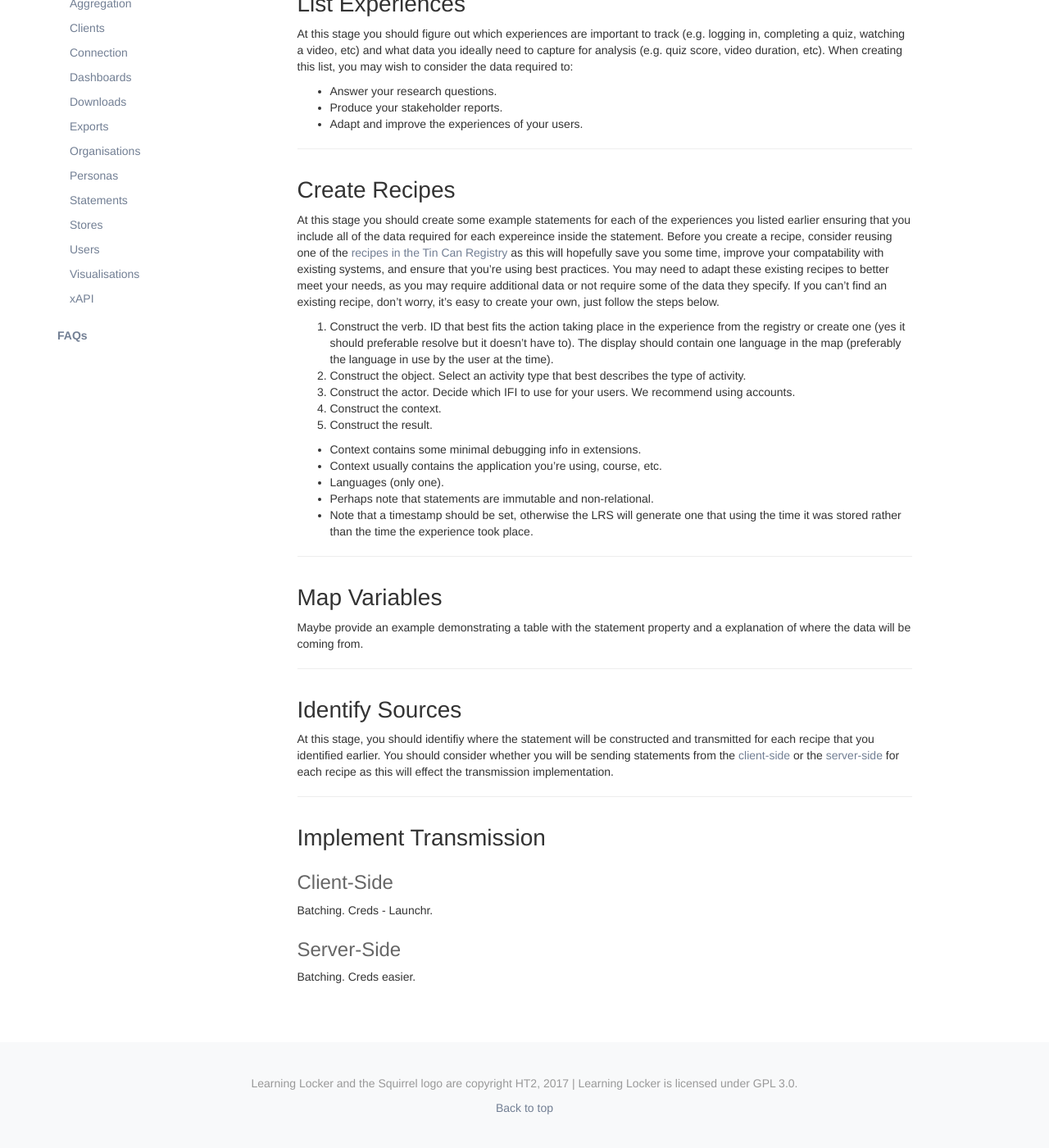
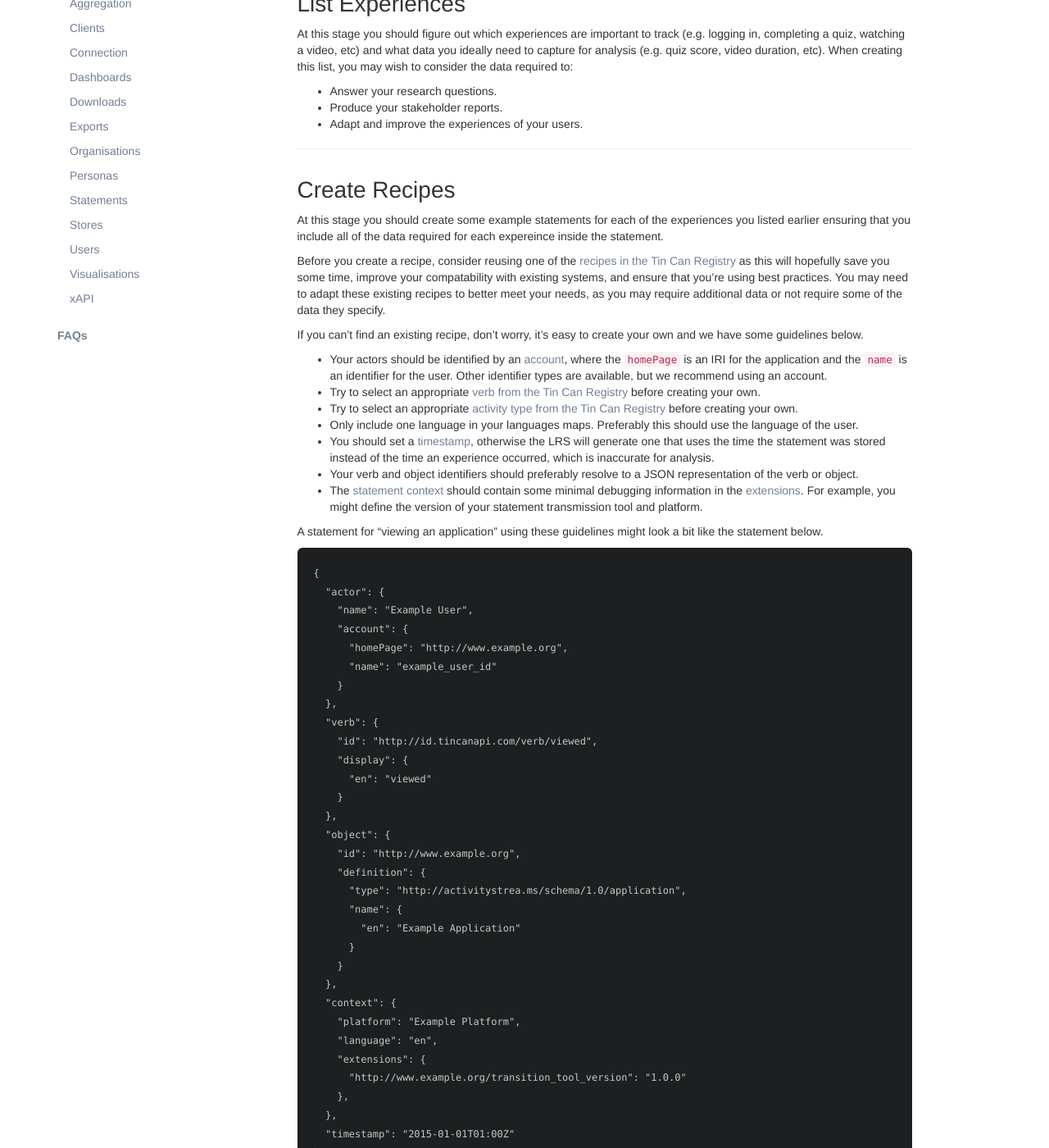
Before and after one commit to LearningLocker/docs, a Jekyll site: the page built from src/guides-inserting.md, in a window 1280 px wide and 1400 px high, scrolled down 511 px. Shown: the whole window at 82% size. Built offline with Jekyll 4.4.1, drawn with Linux system fonts in a browser that asks for light colours; nearby versions of some CDN libraries; our own code applies the rules of GitHub Pages for plain Markdown files; some of the changed text lies outside the part shown.

Commit message:
Completes inserting guide draft.

````diff
--- a/src/guides-inserting.md
+++ b/src/guides-inserting.md
@@ -27,30 +27,85 @@
 - Adapt and improve the experiences of your users.
 
 ## Create Recipes
-At this stage you should create some example statements for each of the experiences you listed earlier ensuring that you include all of the data required for each expereince inside the statement. Before you create a recipe, consider reusing one of the [recipes in the Tin Can Registry](https://registry.tincanapi.com/#home/profiles) as this will hopefully save you some time, improve your compatability with existing systems, and ensure that you're using best practices. You may need to adapt these existing recipes to better meet your needs, as you may require additional data or not require some of the data they specify. If you can't find an existing recipe, don't worry, it's easy to create your own, just follow the steps below.
+At this stage you should create some example statements for each of the experiences you listed earlier ensuring that you include all of the data required for each expereince inside the statement.
 
-1. Construct the verb. ID that best fits the action taking place in the experience from the registry or create one (yes it should preferable resolve but it doesn't have to). The display should contain one language in the map (preferably the language in use by the user at the time).
-2. Construct the object. Select an activity type that best describes the type of activity.
-3. Construct the actor. Decide which IFI to use for your users. We recommend using accounts.
-4. Construct the context.
-5. Construct the result.
+Before you create a recipe, consider reusing one of the [recipes in the Tin Can Registry](https://registry.tincanapi.com/#home/profiles) as this will hopefully save you some time, improve your compatability with existing systems, and ensure that you're using best practices. You may need to adapt these existing recipes to better meet your needs, as you may require additional data or not require some of the data they specify.
 
+If you can't find an existing recipe, don't worry, it's easy to create your own and we have some guidelines below.
 
-- Context contains some minimal debugging info in extensions.
-- Context usually contains the application you're using, course, etc.
-- Languages (only one).
-- Perhaps note that statements are immutable and non-relational.
-- Note that a timestamp should be set, otherwise the LRS will generate one that using the time it was stored rather than the time the experience took place.
+- Your actors should be identified by an [account](https://github.com/adlnet/xAPI-Spec/blob/master/xAPI-Data.md#2424-account-object), where the `homePage` is an IRI for the application and the `name` is an identifier for the user. Other identifier types are available, but we recommend using an account.
+- Try to select an appropriate [verb from the Tin Can Registry](https://registry.tincanapi.com/#home/verbs) before creating your own.
+- Try to select an appropriate [activity type from the Tin Can Registry](https://registry.tincanapi.com/#home/activityTypes) before creating your own.
+- Only include one language in your languages maps. Preferably this should use the language of the user.
+- You should set a [timestamp](https://github.com/adlnet/xAPI-Spec/blob/master/xAPI-Data.md#timestamp), otherwise the LRS will generate one that uses the time the statement was stored instead of the time an experience occurred, which is inaccurate for analysis.
+- Your verb and object identifiers should preferably resolve to a JSON representation of the verb or object.
+- The [statement context](https://github.com/adlnet/xAPI-Spec/blob/master/xAPI-Data.md#context) should contain some minimal debugging information in the [extensions](https://github.com/adlnet/xAPI-Spec/blob/master/xAPI-Data.md#miscext). For example, you might define the version of your statement transmission tool and platform.
+
+A statement for "viewing an application" using these guidelines might look a bit like the statement below.
+
+```json
+{
+  "actor": {
+    "name": "Example User",
+    "account": {
+      "homePage": "http://www.example.org",
+      "name": "example_user_id"
+    }
+  },
+  "verb": {
+    "id": "http://id.tincanapi.com/verb/viewed",
+    "display": {
+      "en": "viewed"
+    }
+  },
+  "object": {
+    "id": "http://www.example.org",
+    "definition": {
+      "type": "http://activitystrea.ms/schema/1.0/application",
+      "name": {
+        "en": "Example Application"
+      }
+    }
+  },
+  "context": {
+    "platform": "Example Platform",
+    "language": "en",
+    "extensions": {
+      "http://www.example.org/transition_tool_version": "1.0.0"
+    },
+  },
+  "timestamp": "2015-01-01T01:00Z"
+}
+```
+
+There are [more example statements provided in the xAPI specification](https://github.com/adlnet/xAPI-Spec/blob/master/xAPI-Data.md#appendix-a-example-statements). For further support and consultation, you can email [hello@ht2labs.com](mailto:hello@ht2labs.com).
 
 ## Map Variables
-Maybe provide an example demonstrating a table with the statement property and a explanation of where the data will be coming from.
+Using the recipes from the previous step, you should map the data required in each of the recipes to variables in your application. You might find it useful to use a table like the one below.
+
+Statement Property | Mapping
+--- | ---
+`actor.name` | User's full name from our user data model.
+`actor.account.homePage` | The URL of the application: "http://www.example.org"
+`actor.account.name` | User's identifier from our user data model.
+`object.id` | The URL of the application: "http://www.example.org"
+... | ...
 
 ## Identify Sources
 At this stage, you should identifiy where the statement will be constructed and transmitted for each recipe that you identified earlier. You should consider whether you will be sending statements from the [client-side](https://en.wikipedia.org/wiki/Client-side) or the [server-side](https://en.wikipedia.org/wiki/Server-side) for each recipe as this will effect the transmission implementation.
 
-## Implement Transmission
-### Client-Side
-Batching. Creds - Launchr.
+## Implementing Transmission
+At this stage, you can start planning and implementing the transmission of statements to your Learning Locker instance via the [xAPI HTTP Interface](../http-xapi). However, there are a number of things listed below that you should consider before you begin.
 
-### Server-Side
-Batching. Creds easier.
+- [Batching Statements](#batching-statements)
+- [Handling Sending Failures](#handling-sending-failures)
+- [Sending Securely](#sending-securely)
+
+### Batching Statements
+If you're potentially sending a significant number of statements in a short period of time, you should consider sending statements to the LRS in batches to improve response times, reduce HTTP requests, and reduce the elapsed time spent sending statements.
+
+### Handling Sending Failures
+If a statement fails to be sent you may want to consider implementing some retry strategies to resend statements that previously failed to be stored (normally because of downtime). We'd recommend that you send these failed statements in [batches](#batching-statements). If you're sending statements from the client-side, we'd recommend that you wait 5-60 seconds between retries and retry 3-5 times. If you're sending statements server-side, you may want to consider storing failed statements somewhere and using a Cron job to send them.
+
+### Sending Securely
+If you're sending statements from the server-side this shouldn't be an issue as the LRS credentials are not exposed. However, if you're sending statements from the client-side, you should consider finding a way to protect the LRS credentials so that they're not exposed to users, since they may try to read or write unwanted data from/to the LRS. We'd recommend using the [xAPI launch process](https://github.com/adlnet/xapi-launch) with Learning Locker's Launchr, you can email [hello@ht2labs.com](mailto:hello@ht2labs.com) for more information.
````
Also changed, not shown: other parts of src/guides-inserting.md (+3 -3 lines).
